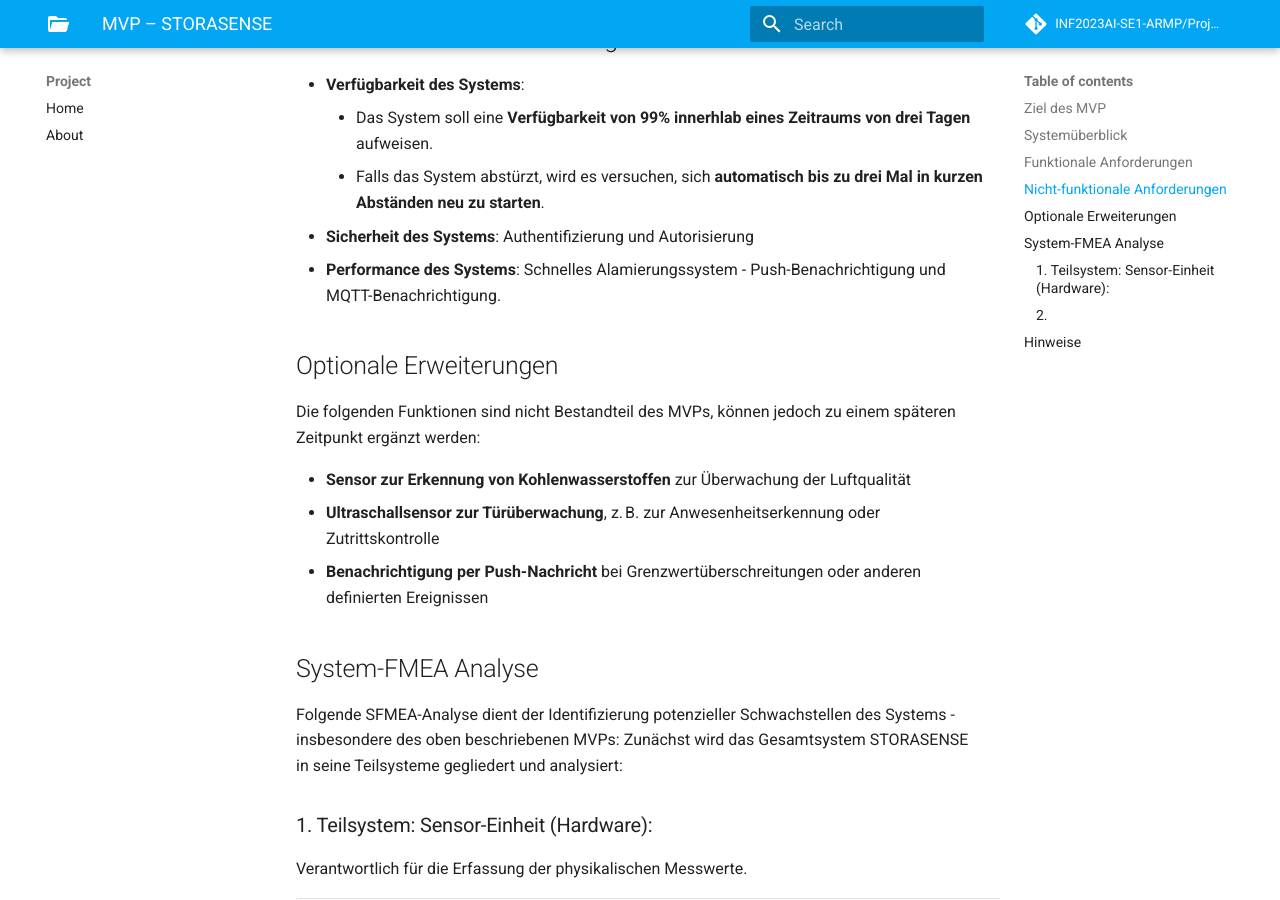
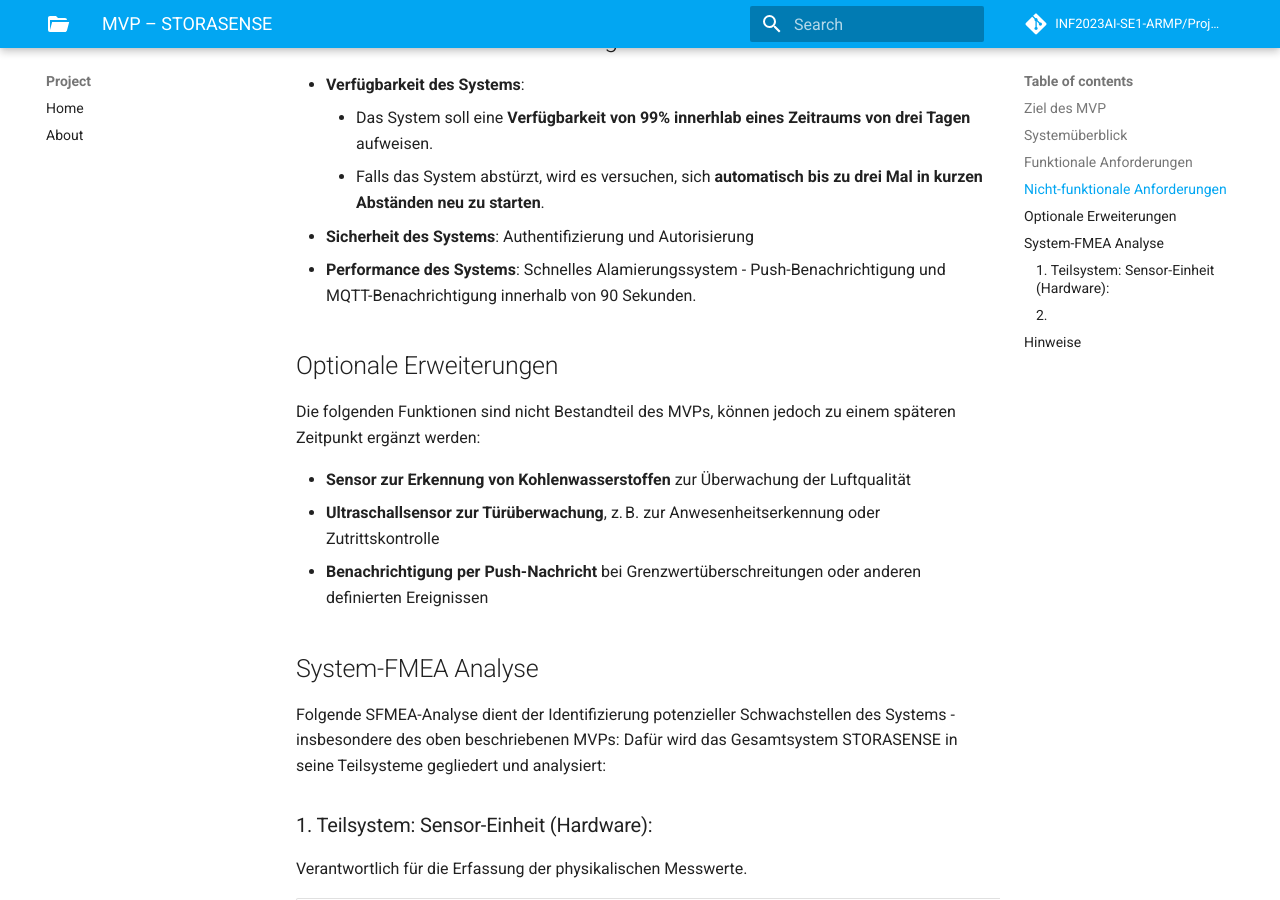
Before and after one commit to STORASENSE/storasense-platform, an MkDocs documentation site: the page built from docs/docs/MVP-Environment-Monitoring.md, in a window 1280 px wide and 900 px high, scrolled down 1179 px. Built offline with MkDocs 1.6.1 and Material for MkDocs 9.7.7, drawn with Linux system fonts in a browser that asks for light colours; comment, search, counter and statistics services are not loaded; some of the changed text lies outside the part shown.

```diff
--- a/docs/docs/MVP-Environment-Monitoring.md
+++ b/docs/docs/MVP-Environment-Monitoring.md
@@ -6,7 +6,7 @@ Ziel dieses Minimal Viable Products (MVP) ist die Entwicklung eines einfachen, f
 
 ## Systemüberblick
 
-Das System basiert auf einer Hardwarekomponente (z. B. Arduino mit angeschlossenen Sensoren), welche die gemessenen Umweltdaten regelmäßig über das MQTT-Protokoll an einen Server übermittelt.
+Das System basiert auf einer Hardwarekomponente (Arduino mit angeschlossenen Sensoren), welche die gemessenen Umweltdaten regelmäßig über das MQTT-Protokoll an einen Server übermittelt.
 
 Die empfangenen Messwerte werden in einer permanenten Datenbank gespeichert und über eine grafische Benutzeroberfläche visualisiert. Darüber hinaus kann der Benutzer individuelle Schwellenwerte für Temperatur definieren. Wird ein definierter Temperaturbereich überschritten oder unterschritten, so wird automatisch eine Warnung ausgegeben und an den MQTT-Broker gesendet. Bei Grenzwertüberschreitungen wird zudem ein neues MQTT-Topic veröffentlicht, das von anderen Komponenten abonniert werden kann, um z. B. automatisierte Reaktionen auszulösen.
 
@@ -25,7 +25,7 @@ Die empfangenen Messwerte werden in einer permanenten Datenbank gespeichert und
     - Das System soll eine **Verfügbarkeit von 99% innerhlab eines Zeitraums von drei Tagen** aufweisen.
     - Falls das System abstürzt, wird es versuchen, sich **automatisch bis zu drei Mal in kurzen Abständen neu zu starten**.
 - **Sicherheit des Systems**: Authentifizierung und Autorisierung
-- **Performance des Systems**: Schnelles Alamierungssystem - Push-Benachrichtigung und MQTT-Benachrichtigung.
+- **Performance des Systems**: Schnelles Alamierungssystem - Push-Benachrichtigung und MQTT-Benachrichtigung innerhalb von 90 Sekunden.
 
 ## Optionale Erweiterungen
 
@@ -37,7 +37,7 @@ Die folgenden Funktionen sind nicht Bestandteil des MVPs, können jedoch zu eine
 
 ## System-FMEA Analyse
 Folgende SFMEA-Analyse dient der Identifizierung potenzieller Schwachstellen des Systems - insbesondere des oben beschriebenen MVPs:
-Zunächst wird das Gesamtsystem STORASENSE in seine Teilsysteme gegliedert und analysiert:
+Dafür wird das Gesamtsystem STORASENSE in seine Teilsysteme gegliedert und analysiert:
 
 ### 1. Teilsystem: Sensor-Einheit (Hardware):
 Verantwortlich für die Erfassung der physikalischen Messwerte.
```
Also changed, not shown: docs/docs/index.md (+3 -1 lines).
